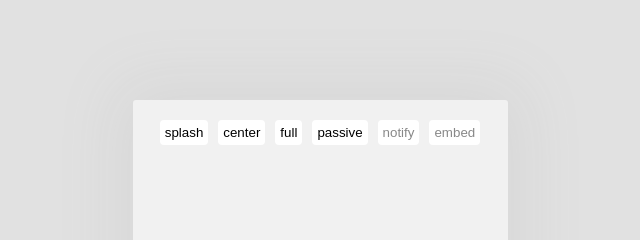
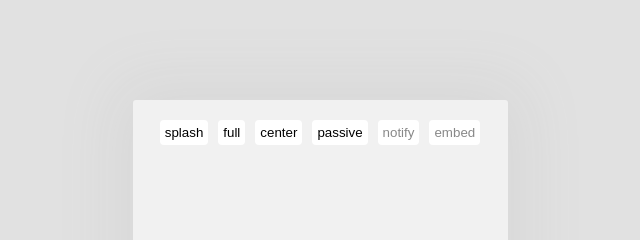
Before and after one commit to kilianso/morphing_bubbles, a React app: page / in a window 1280 px wide. Shown: the top 240 px of the page, 320-960 px from the left. Built offline with nearby package versions, Linux system fonts and the light colour scheme.

Commit message:
no alerts, change stateButton order

```diff
--- a/src/components/App.js
+++ b/src/components/App.js
@@ -21,8 +21,7 @@ class App extends Component {
 		this.changeOverlay = this.changeOverlay.bind(this);
 	}
 
-	changeStep(value) {
-		alert(value)
+	changeStep() {
 		if (this.state.currentStep === 3) {
 			this.setState({
 				currentStep: 0
@@ -61,8 +60,8 @@ class App extends Component {
 
 	appearance = [
 		{name:'splash', disabled: false},
+		{name:'full', disabled: false},
 		{name:'center', disabled: false},
-		{name:'full', disabled: false},
 		{name: 'passive', disabled: false},
 		{name:'notify', disabled: true},
 		{name: 'embed', disabled: true},
```
Also changed, not shown: build/asset-manifest.json, build/index.html.
